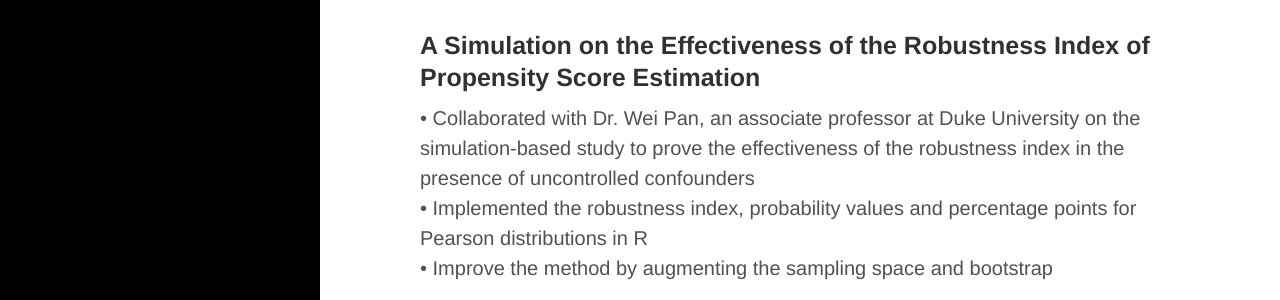
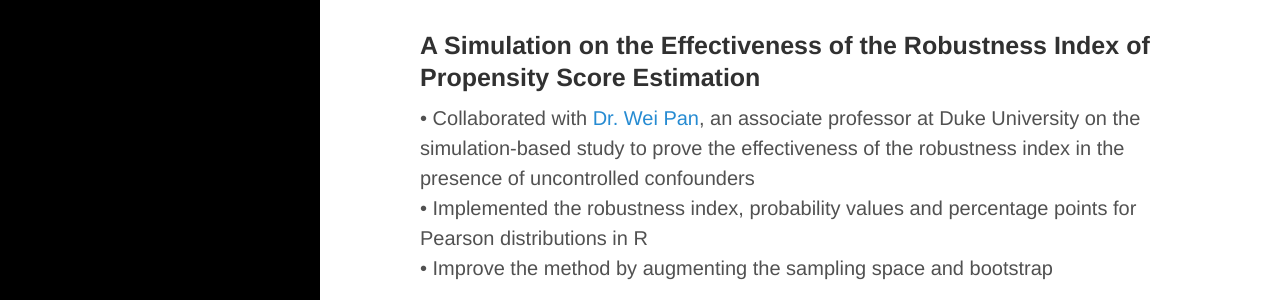
Before and after one commit to jingzhang1/jingzhang1.github.io, a Jekyll site: the page built from projects.md, in a window 1280 px wide and 1199 px high. Shown: the part 776-1076 px from the top of the window. Built offline with Jekyll 4.4.1, drawn with Linux system fonts in a browser that asks for light colours; nearby versions of some CDN libraries; part of the change alters nothing that is shown.

```diff
--- a/projects.md
+++ b/projects.md
@@ -16,6 +16,6 @@ Projects I have involved are listed here. Some code and results are shared also.
 • Visualized the preference of patients in treatment hospitals and gave constructive suggestions to the government
 
 ### A Simulation on the Effectiveness of the Robustness Index of Propensity Score Estimation
-• Collaborated with Dr. Wei Pan, an associate professor at Duke University on the simulation-based study to prove the effectiveness of the robustness index in the presence of uncontrolled confounders
+• Collaborated with [Dr. Wei Pan](https://sites.duke.edu/panwei/), an associate professor at Duke University on the simulation-based study to prove the effectiveness of the robustness index in the presence of uncontrolled confounders
 • Implemented the robustness index, probability values and percentage points for Pearson distributions in R
 • Improve the method by augmenting the sampling space and bootstrap
```
